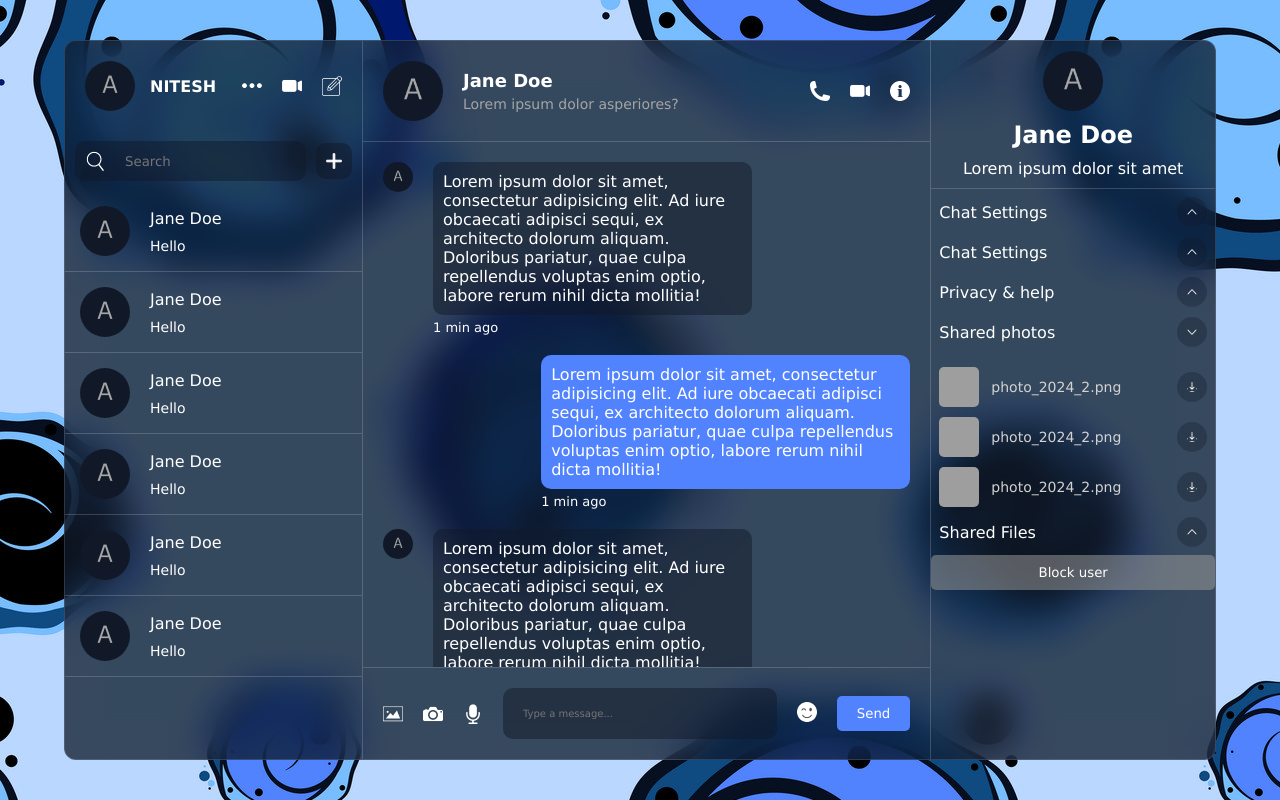
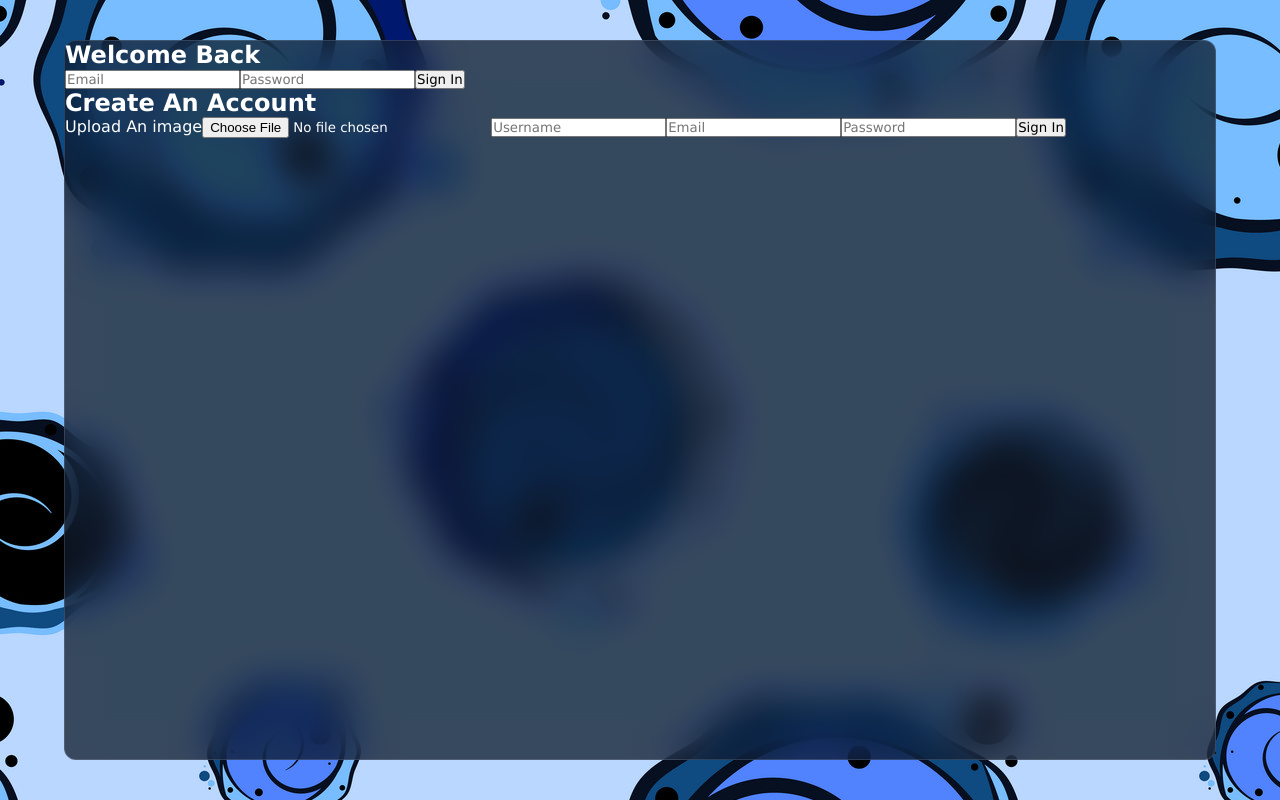
Before and after one commit to nitesh-20/Chat-application, a React (Vite) app: page / in a window 1280 px wide. Built offline with nearby package versions, Linux system fonts and the light colour scheme; grey boxes are pictures that could not be loaded.

Commit message:
Login Page Start

```diff
--- a/src/App.jsx
+++ b/src/App.jsx
@@ -1,12 +1,22 @@
 import List from "./components/list/List"
 import Chat from "./components/chat/Chat"
 import Detail from "./components/detail/Detail"
+import Login from "./components/login/Login"
+
 const App = () => {
+    const user = false
   return (
     <div className='container'>
-      <List/>
-      <Chat/>
-      <Detail/>
+      {
+        user ? (
+          <>
+          <List/>
+          <Chat/>
+          <Detail/>
+          </>
+        ) : (
+        <Login/>
+        )}
     </div>
   )
 }
--- a/src/components/chat/Chat.jsx
+++ b/src/components/chat/Chat.jsx
@@ -1,9 +1,16 @@
 import "./chat.css"
-import React, { useState } from 'react'
+import React, { useEffect, useRef, useState } from 'react'
 import EmojiPicker from "emoji-picker-react"
+
 const Chat = () => {
   const [open, setOpen] = useState(false)
   const [text, setText] = useState("")
+
+  const endRef = useRef(null)
+
+      useEffect (()=>{
+        endRef.current?.scrollIntoView({behavior:"smooth"})
+      },[])
 
   const handleEmoji = e => {
     setText(prev => prev + e.emoji);
@@ -79,6 +86,7 @@ const Chat = () => {
             <span>1 min ago</span>
           </div>
         </div>
+        <div ref={endRef}></div>
       </div>
       <div className="bottom">
         <div className="icons">
--- a/src/components/detail/Detail.jsx
+++ b/src/components/detail/Detail.jsx
@@ -64,7 +64,8 @@ const Detail = () => {
           </div>
         </div>
       </div>
-        <button>Block user</button>
+      <button>Block user</button>
+      <button className="logout">Logout</button>
     </div>
   )
 }
--- a/src/components/detail/detail.css
+++ b/src/components/detail/detail.css
@@ -20,7 +20,7 @@
         padding: 8px;
         display: flex;
         flex-direction: column;
-        gap: 10px;
+        gap: 5px;
 
         .option{
 
@@ -42,7 +42,7 @@
                 display: flex;
                 flex-direction: column;
                 gap: 10px;
-                margin-top: 20px;
+                margin-top: 10px;
 
                 .photoItem{
                     display: flex;
@@ -80,16 +80,21 @@
         }
     }
     button{
-        padding: 10px 20px;
+        padding: 10px;
         width: 100%;
-        background-color: rgba(150, 150, 150, 0.553);
+        background-color: rgba(186, 58, 58, 0.943);
         color: white;
         border: none;
         border-radius: 5px;
         cursor: pointer;
 
         &:hover{
-            background-color: rgba(11, 8, 8, 0.553);
+            background-color: rgba(210, 12, 5, 0.849);
+        }
+
+        &.logout{
+            padding: 10px;
+            background-color: #1a73e8;
         }
     }
 }
--- /dev/null
+++ b/src/components/login/Login.jsx
@@ -0,0 +1,31 @@
+import "./login.css"
+
+const Login = () => {
+
+  return (
+    <div className="login">
+      <div className="item">
+        <h2>Welcome Back</h2>
+        <form >
+          <input type="text" placeholder="Email" name="Email" />
+          <input type="text" placeholder="Password" name="Password" />
+          <button>Sign In</button>
+        </form>
+      </div>
+      <div className="seprator"></div>
+      <div className="item">
+      <h2>Create An Account</h2>
+        <form >
+          <label htmlFor="file">Upload An image</label>
+          <input type="file"  id="file" />
+          <input type="text" placeholder="Username" name="Username" />
+          <input type="text" placeholder="Email" name="Email" />
+          <input type="password" placeholder="Password" name="Password" />
+          <button>Sign In</button>
+        </form>
+      </div>
+    </div>
+  )
+}
+
+export default Login
--- /dev/null
+++ b/src/components/login/login.css
@@ -0,0 +1,3 @@
+.login{
+
+}
```
